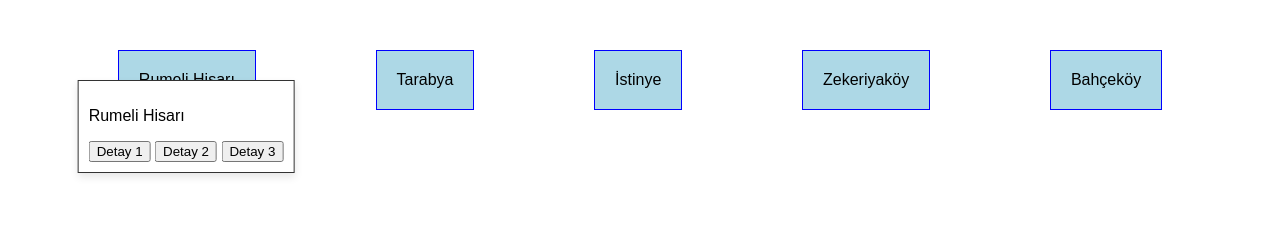
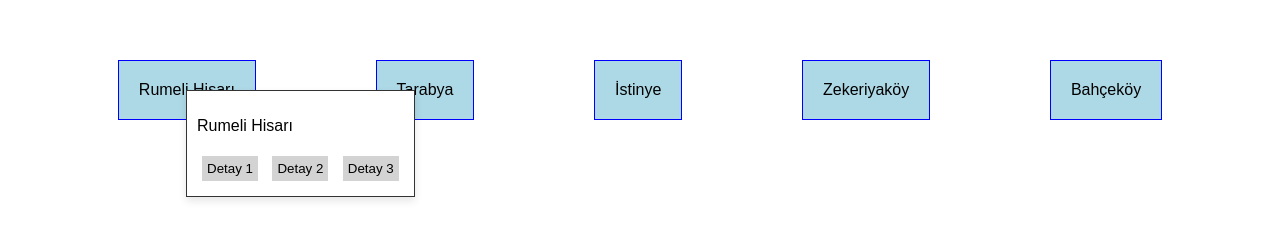
Before and after one commit to Marowitski/Marowitski.github.io, a plain HTML site: page index.html in a window 1280 px wide. Both pictures are taken after a click on the element "Rumeli Hisarı". Drawn offline with Linux system fonts and the light colour scheme.

Commit message:
Update style.css

```diff
--- a/style.css
+++ b/style.css
@@ -4,6 +4,7 @@ body {
 
 .map {
     display: flex;
+    flex-wrap: wrap;
     justify-content: space-around;
     margin: 50px;
 }
@@ -13,6 +14,7 @@ body {
     background-color: lightblue;
     border: 1px solid blue;
     cursor: pointer;
+    margin: 10px;
     transition: transform 0.3s;
 }
 
@@ -23,11 +25,24 @@ body {
 .info-box {
     display: none;
     position: absolute;
-    top: 200px;
-    left: 50%;
-    transform: translateX(-50%);
     background-color: #fff;
     border: 1px solid #333;
     padding: 10px;
     box-shadow: 0 4px 8px rgba(0,0,0,0.1);
 }
+
+.info-buttons {
+    margin-top: 10px;
+}
+
+.info-option {
+    margin: 5px;
+    padding: 5px;
+    border: none;
+    background-color: lightgray;
+    cursor: pointer;
+}
+
+.info-option:hover {
+    background-color: #ccc;
+}
```
